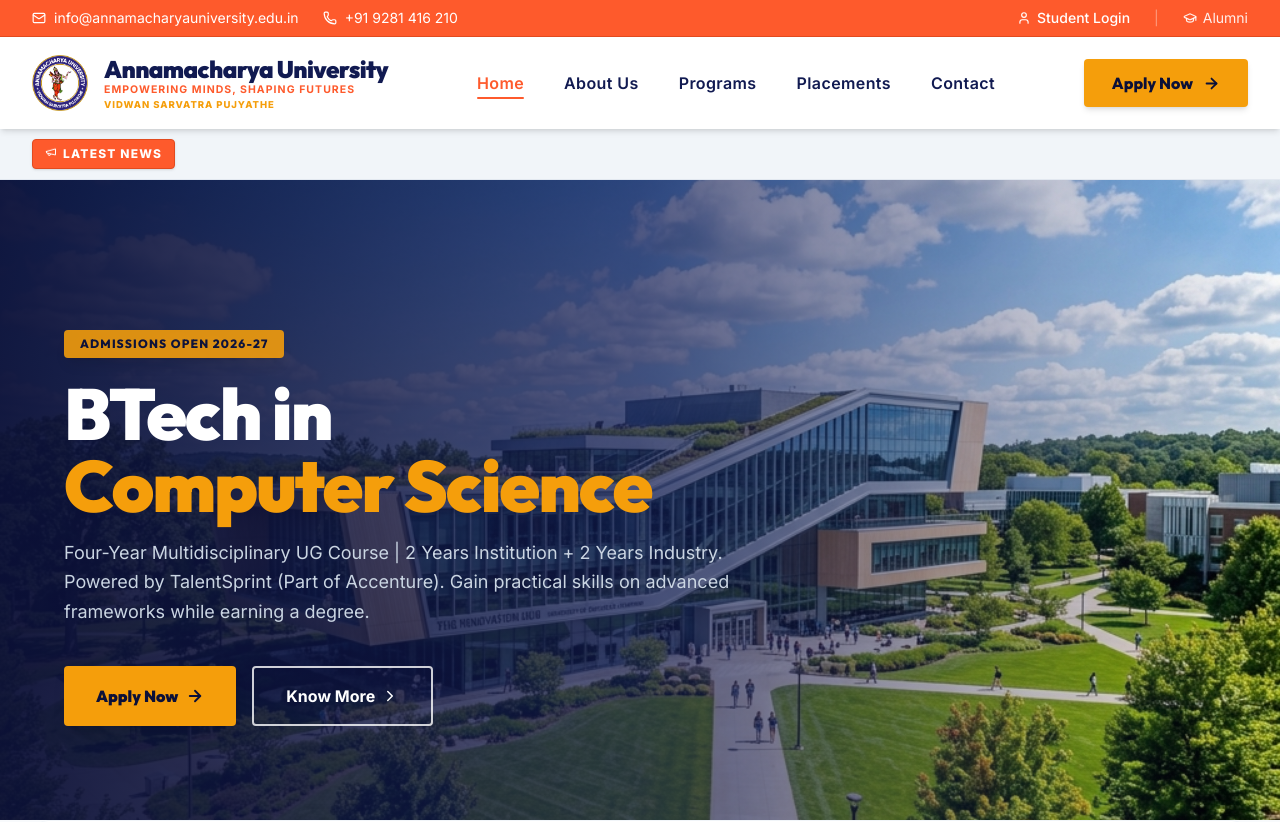
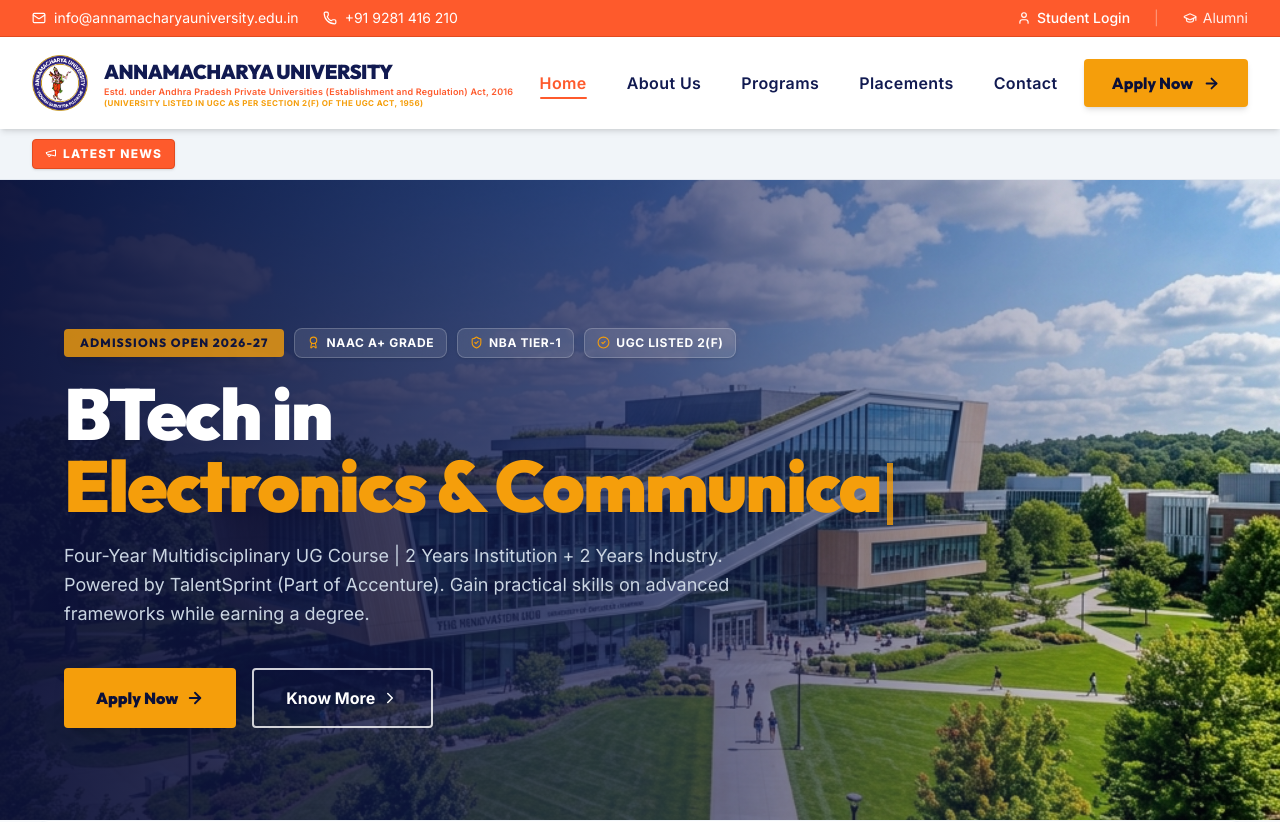
Before and after one commit to RajaShekarMokkiri/AITS, a React (Vite) app: page / in a window 1280 px wide. Shown: the top 822 px of the page. Built offline with nearby package versions, Linux system fonts and the light colour scheme.

Commit message:
Updated desing

```diff
--- a/src/components/Header.jsx
+++ b/src/components/Header.jsx
@@ -59,10 +59,10 @@
           {/* Official Logo Crest for Annamacharya University */}
           <img src="/logo.png" className="w-12 h-12 sm:w-14 sm:h-14 object-contain shrink-0" alt="Annamacharya University Logo" />
 
-          <div className="flex flex-col gap-1">
-            <span className="font-display text-lg sm:text-2xl font-black text-brand-navy tracking-tight leading-none">Annamacharya University</span>
-            <span className="text-[9px] sm:text-[10.5px] font-sans font-bold text-brand-red tracking-widest leading-none uppercase">Empowering Minds, Shaping Futures</span>
-            <span className="text-[8px] sm:text-[9.5px] font-sans font-extrabold text-brand-gold tracking-widest leading-none uppercase">Vidwan Sarvatra Pujyathe</span>
+          <div className="flex flex-col gap-0.5 justify-center">
+            <span className="font-display text-base sm:text-xl font-black text-brand-navy tracking-tight leading-tight uppercase">Annamacharya University</span>
+            <span className="text-[7.5px] sm:text-[9px] font-sans font-semibold text-brand-red tracking-wide leading-tight">Estd. under Andhra Pradesh Private Universities (Establishment and Regulation) Act, 2016</span>
+            <span className="text-[7px] sm:text-[8px] font-sans font-bold text-brand-gold tracking-wider leading-none uppercase">(University listed in UGC as per section 2(f) of the UGC Act, 1956)</span>
           </div>
         </div>
 
--- a/src/pages/AboutUs.jsx
+++ b/src/pages/AboutUs.jsx
@@ -4,7 +4,7 @@
 export default function AboutUs({ navigate }) {
   const leadership = [
     { name: 'Sri C. Gangi Reddy', role: 'Hon\'ble Founder & Chairman', desc: 'A visionary educationalist whose lifelong commitment to academic access led to the foundation of the Annamacharya Educational Trust.' },
-    { name: 'Sri C. Yella Reddy', role: 'Vice Chairman', desc: 'Providing active organizational stewardship and strategic planning to raise AITS Tirupati to global standards of operational efficiency.' },
+    { name: 'Sri C. Yella Reddy', role: 'Vice Chairman', desc: 'Providing active organizational stewardship and strategic planning to raise Annamacharya University to global standards of operational efficiency.' },
     { name: 'Dr. C. Nadhamuni Reddy', role: 'Principal, Ph.D.', desc: 'An eminent researcher and academic administrator who has spearheaded the institution\'s autonomous breakthroughs and NAAC A accreditation.' }
   ];
 
--- a/src/pages/Home.jsx
+++ b/src/pages/Home.jsx
@@ -2,6 +2,43 @@
 import { Award, Users, Building, ShieldCheck, ArrowRight, CheckCircle2, ChevronRight, Zap, Target, Star } from 'lucide-react';
 
 export default function Home({ navigate }) {
+  // Typewriter effect state and logic
+  const words = ["Computer Science", "Electronics & Communication Engineering", "Electrical & Electronics Engineering", "Mechanical Engineering", "Civil Engineering"];
+  const [currentWordIdx, setCurrentWordIdx] = React.useState(0);
+  const [displayedText, setDisplayedText] = React.useState('');
+  const [isDeleting, setIsDeleting] = React.useState(false);
+  const [typingSpeed, setTypingSpeed] = React.useState(100);
+
+  React.useEffect(() => {
+    let timer;
+    const activeWord = words[currentWordIdx];
+
+    if (isDeleting) {
+      timer = setTimeout(() => {
+        setDisplayedText(prev => prev.slice(0, -1));
+        setTypingSpeed(50); // fast deleting
+      }, typingSpeed);
+    } else {
+      timer = setTimeout(() => {
+        setDisplayedText(activeWord.slice(0, displayedText.length + 1));
+        setTypingSpeed(100); // stable typing speed
+      }, typingSpeed);
+    }
+
+    if (!isDeleting && displayedText === activeWord) {
+      // Pause when fully typed
+      timer = setTimeout(() => {
+        setIsDeleting(true);
+      }, 1500);
+    } else if (isDeleting && displayedText === '') {
+      setIsDeleting(false);
+      setCurrentWordIdx((prev) => (prev + 1) % words.length);
+      setTypingSpeed(200); // pause before starting next word
+    }
+
+    return () => clearTimeout(timer);
+  }, [displayedText, isDeleting, currentWordIdx]);
+
   const stats = [
     { label: 'Academic Legacy', value: '25+ Years', icon: <Award className="text-brand-gold" size={24} /> },
     { label: 'Successful Placements', value: '10,000+', icon: <Users className="text-brand-gold" size={24} /> },
@@ -31,14 +68,31 @@
 
         {/* Hero Content */}
         <div className="relative z-10 max-w-4xl text-white">
-          {/* Admissions Open Banner */}
-          <div className="bg-brand-gold text-brand-navy-dark px-4 py-1.5 rounded font-display font-extrabold text-xs uppercase tracking-widest w-fit mb-5 shadow-lg animate-pulse">
-            Admissions Open 2026-27
+          {/* Trust Badges & Accreditations */}
+          <div className="flex flex-wrap gap-2.5 mb-5 items-center">
+            <div className="bg-brand-gold text-brand-navy-dark px-4 py-1.5 rounded font-display font-extrabold text-xs uppercase tracking-widest w-fit shadow-lg animate-pulse shrink-0">
+              Admissions Open 2026-27
+            </div>
+            <div className="bg-white/10 backdrop-blur-md text-white border border-white/20 px-3 py-1.5 rounded-lg font-sans font-bold text-[10px] sm:text-xs uppercase tracking-wider flex items-center gap-1.5 shadow-sm shrink-0">
+              <Award size={13} className="text-brand-gold" />
+              <span>NAAC A+ Grade</span>
+            </div>
+            <div className="bg-white/10 backdrop-blur-md text-white border border-white/20 px-3 py-1.5 rounded-lg font-sans font-bold text-[10px] sm:text-xs uppercase tracking-wider flex items-center gap-1.5 shadow-sm shrink-0">
+              <ShieldCheck size={13} className="text-brand-gold" />
+              <span>NBA Tier-1</span>
+            </div>
+            <div className="bg-white/10 backdrop-blur-md text-white border border-white/20 px-3 py-1.5 rounded-lg font-sans font-bold text-[10px] sm:text-xs uppercase tracking-wider flex items-center gap-1.5 shadow-sm shrink-0">
+              <CheckCircle2 size={13} className="text-brand-gold" />
+              <span>UGC Listed 2(f)</span>
+            </div>
           </div>
 
-          <h1 className="font-display font-black text-4xl sm:text-6xl lg:text-7xl tracking-tight leading-none mb-4">
+          <h1 className="font-display font-black text-4xl sm:text-6xl lg:text-7xl tracking-tight leading-none mb-4 min-h-[2.2em] sm:min-h-[2em]">
             BTech in <br className="hidden sm:inline" />
-            <span className="text-brand-gold">Computer Science</span>
+            <span className="text-brand-gold relative inline-block">
+              {displayedText}
+              <span className="inline-block w-1.5 h-[0.85em] bg-brand-gold ml-1.5 align-middle animate-pulse"></span>
+            </span>
           </h1>
 
           <p className="text-slate-300 text-sm sm:text-base lg:text-lg leading-relaxed max-w-2xl mb-10">
@@ -228,7 +282,7 @@
               What Our Students & Alumni Say
             </h2>
             <p className="text-slate-500 text-sm sm:text-base max-w-xl mx-auto leading-relaxed mt-3">
-              Hear directly from our graduates who successfully transitioned from AITS Tirupati's academic curriculum to industry leadership roles.
+              Hear directly from our graduates who successfully transitioned from Annamacharya University's academic curriculum to industry leadership roles.
             </p>
           </div>
 
@@ -302,7 +356,7 @@
           <div className="lg:col-span-8 flex flex-col gap-4">
             <span className="text-brand-gold text-xs sm:text-sm font-bold tracking-widest uppercase">Launch Your Career</span>
             <h2 className="font-display font-black text-3xl sm:text-5xl tracking-tight leading-tight">
-              AITS Tirupati Placements Hub
+              Annamacharya University Placements Hub
             </h2>
             <p className="text-slate-300 text-sm sm:text-base max-w-2xl leading-relaxed mt-2">
               Our graduates are employed at the world's most innovative institutions and tech giants. We offer extensive training modules starting in the first semester to ensure candidates acquire strong technical expertise and interview readiness.
@@ -358,7 +412,7 @@
             Your Future Starts Here
           </h2>
           <p className="text-slate-500 text-sm sm:text-base max-w-xl mx-auto leading-relaxed">
-            Secure your admissions seats in premium technology divisions under the autonomous curriculum of AITS Tirupati today. Admissions for 2026-27 are filling fast.
+            Secure your admissions seats in premium technology divisions under the curriculum of Annamacharya University today. Admissions for 2026-27 are filling fast.
           </p>
           <div className="flex justify-center gap-4 mt-4">
             <button
--- a/src/pages/Login.jsx
+++ b/src/pages/Login.jsx
@@ -54,7 +54,7 @@
             <img src="/logo.png" className="w-12 h-12 object-contain bg-white rounded-full p-0.5 shrink-0" alt="AITS Logo" />
             <div className="flex flex-col">
               <span className="font-display text-lg font-black text-white tracking-tight leading-none">Annamacharya</span>
-              <span className="text-[8px] font-bold text-slate-300 tracking-wider mt-1 uppercase">Tech & Sciences · Tirupati</span>
+              <span className="text-[8px] font-bold text-slate-300 tracking-wider mt-1 uppercase">University · Rajampet</span>
             </div>
           </div>
 
```
